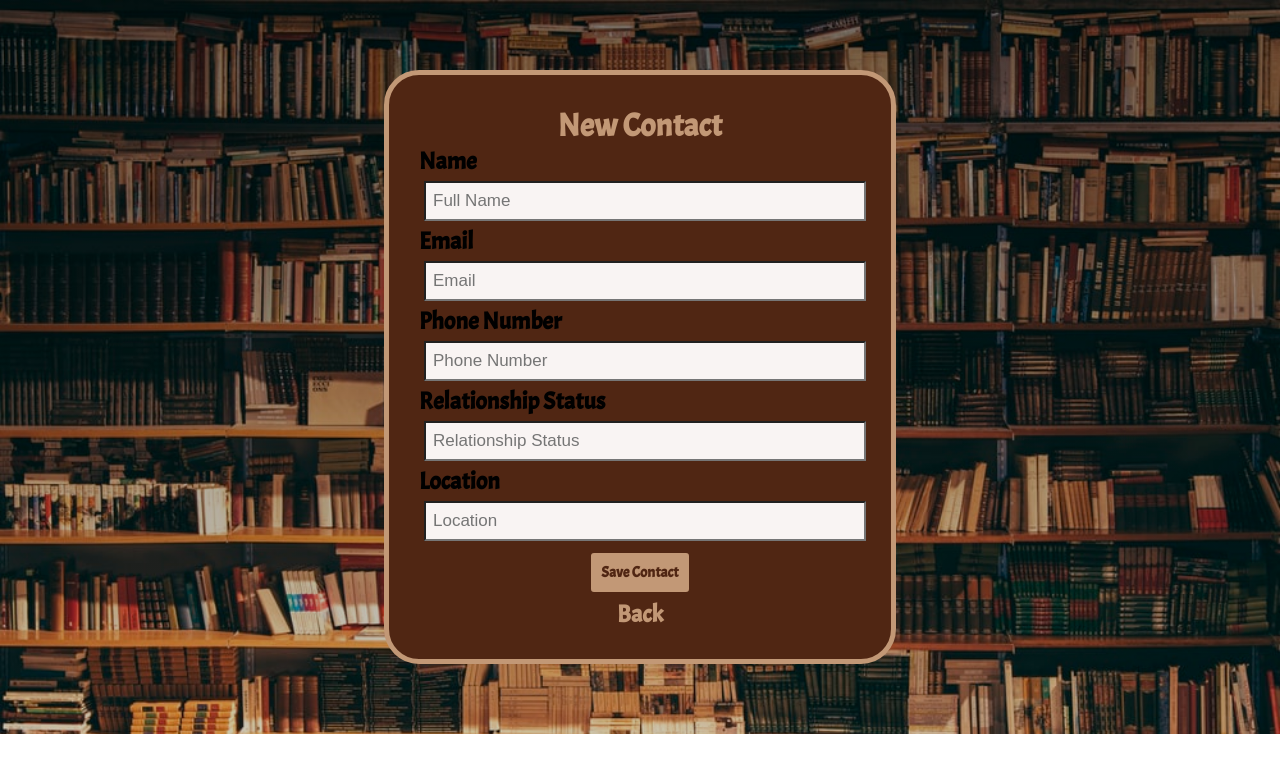
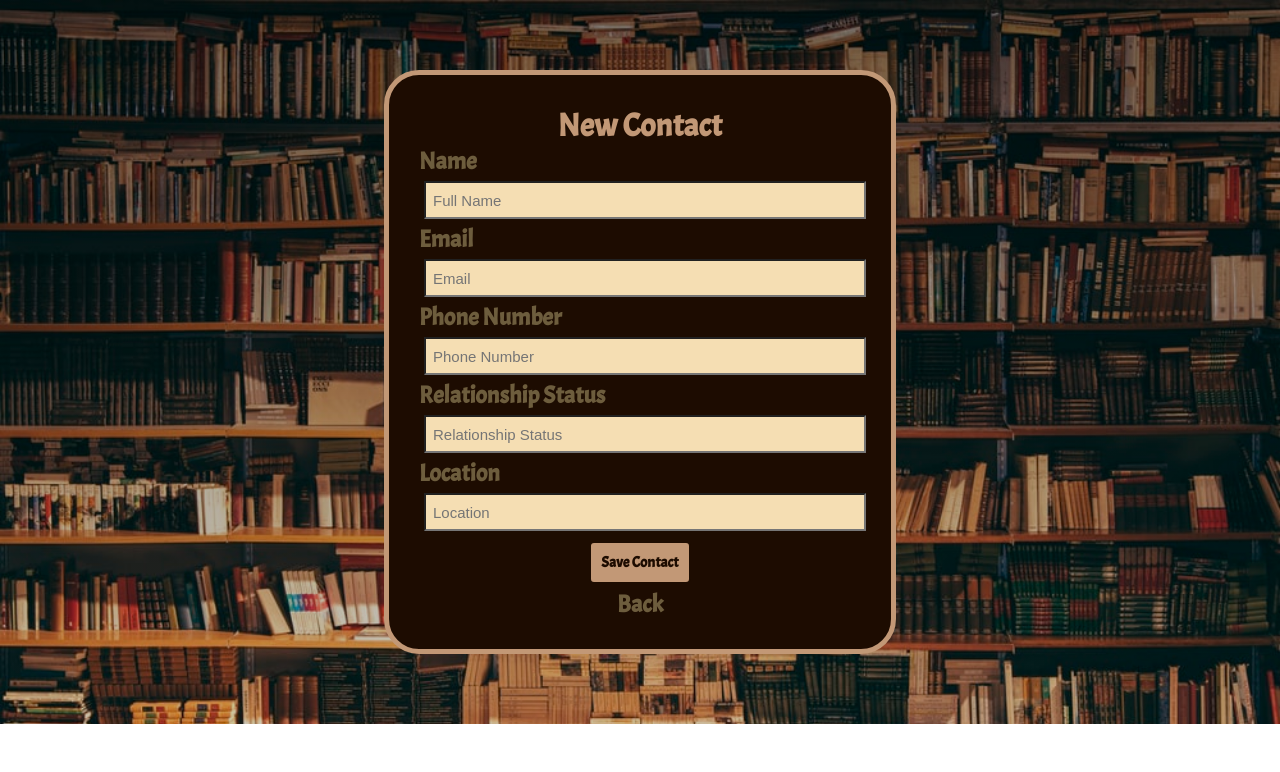
Before and after one commit to huda-alzahabi/address_book, a React (Create React App) app: page /AddContact in a window 1280 px wide. Shown: the top 772 px of the page. Built offline with nearby package versions, Linux system fonts and the light colour scheme.

Commit message:
Changed contacts table styling

```diff
--- a/src/index.css
+++ b/src/index.css
@@ -16,12 +16,12 @@
 
     body {
         font-family: "Acme", sans-serif;
-    color: rgb(80, 38, 19);
+        color: #1d0c01;
         font-weight: bold;
     }
 
     .container {
-    background-color: rgb(80 38 19);
+        background-color: #1d0c01;
         min-width: 10vw;
         max-width: 40vw;
         margin: 70px auto;
@@ -34,8 +34,8 @@ body {
 
     .btn {
         display: inline-block;
-    color: rgb(80, 38, 19);
-    border: 2px solid rgb(80, 38, 19);
+        color: #1d0c01;
+        border: 2px solid #1d0c01;
         padding: 10px;
         margin: 5px;
         border-radius: 5px;
@@ -49,15 +49,15 @@ body {
     .form-control input,
     .input {
         width: 100%;
-    height: 40px;
+        height: 38px;
         margin: 5px;
-    padding: 3px 7px;
-    font-size: 17px;
-    background-color: rgb(249 244 243)
+        padding: 5px 7px;
+        font-size: 15px;
+        background-color: wheat;
     }
 
     label {
-    color: black;
+        color: rgb(109, 93, 61);
         font-weight: bold;
         font-size: x-large;
     }
@@ -87,10 +87,13 @@ h2,
 
     table {
         border-collapse: collapse;
-    margin: 5%;
+        margin: auto;
+        margin-top: 10%;
+        margin-bottom: 2%;
         width: 80%;
         box-shadow: 0 0 30px rgba(0, 0, 0, 0.5);
-    background-color: rgb(222 214 211);
+        background-color: #916f5d;
+        border-radius: 15px;
     }
 
     th,
@@ -98,11 +101,15 @@ td {
         font-size: larger;
         text-align: center;
         justify-content: center;
-    padding: 5px;
-    color: maroon;
+        color: #1d0c01;
+    }
+
+    th {
+        padding: 14px;
     }
 
     td {
+        padding: 8px;
         font-weight: lighter;
     }
 
--- a/src/pages/AddContact.js
+++ b/src/pages/AddContact.js
@@ -185,7 +185,7 @@ const AddContact = () => {
           </div>
           <h2
             role="button"
-            style={{ color: "#C29876", cursor: "pointer" }}
+            style={{ color: " rgb(109, 93, 61)", cursor: "pointer" }}
             onClick={() => backtoContacts()}
           >
             Back
--- a/src/pages/ViewContacts.js
+++ b/src/pages/ViewContacts.js
@@ -58,7 +58,7 @@ const ViewContacts = () => {
       </table>
       <div className="centerbtn">
         <Button
-          color={"rgb(222 214 211)"}
+          color={"#916f5d"}
           text={"Add contact"}
           onClick={() => addContact()}
         />
```
Lines whose indentation alone changed are shown as unchanged.
